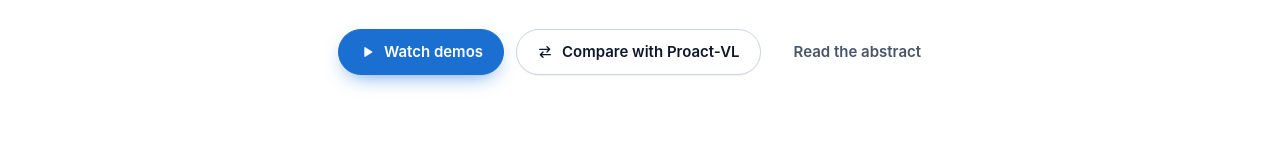
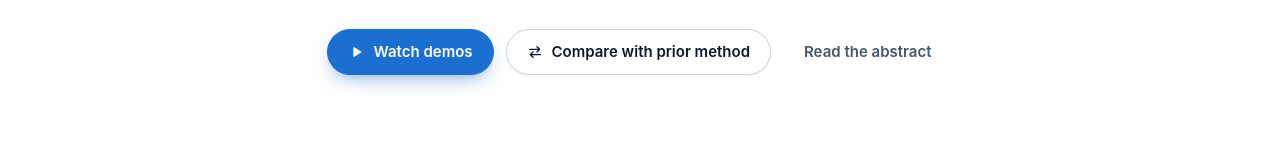
Before and after one commit to MOBA-VL/moba-vl.github.io, a plain HTML site: page index.html in a window 1280 px wide. Shown: the part 497-657 px from the top of the page. Drawn offline with Linux system fonts and the light colour scheme.

Commit message:
Rename compare button

```diff
--- a/index.html
+++ b/index.html
@@ -34,7 +34,7 @@
     <p class="hero-tagline">A 9B vision-language model for real-time MOBA commentary on infinite video streams.</p>
     <div class="hero-actions">
       <a class="btn btn-primary" href="#lol"><svg viewBox="0 0 24 24" aria-hidden="true"><path d="M8 5.6v12.8a1 1 0 0 0 1.53.85l10.1-6.4a1 1 0 0 0 0-1.7L9.53 4.75A1 1 0 0 0 8 5.6Z"/></svg>Watch demos</a>
-      <a class="btn" href="#comparison"><svg class="stroke" viewBox="0 0 24 24" aria-hidden="true"><path d="M4 8h15m-4-4 4 4-4 4M20 16H5m4-4-4 4 4 4"/></svg>Compare with Proact-VL</a>
+      <a class="btn" href="#comparison"><svg class="stroke" viewBox="0 0 24 24" aria-hidden="true"><path d="M4 8h15m-4-4 4 4-4 4M20 16H5m4-4-4 4 4 4"/></svg>Compare with prior method</a>
       <a class="btn btn-ghost" href="#abstract">Read the abstract</a>
     </div>
   </div>
```
